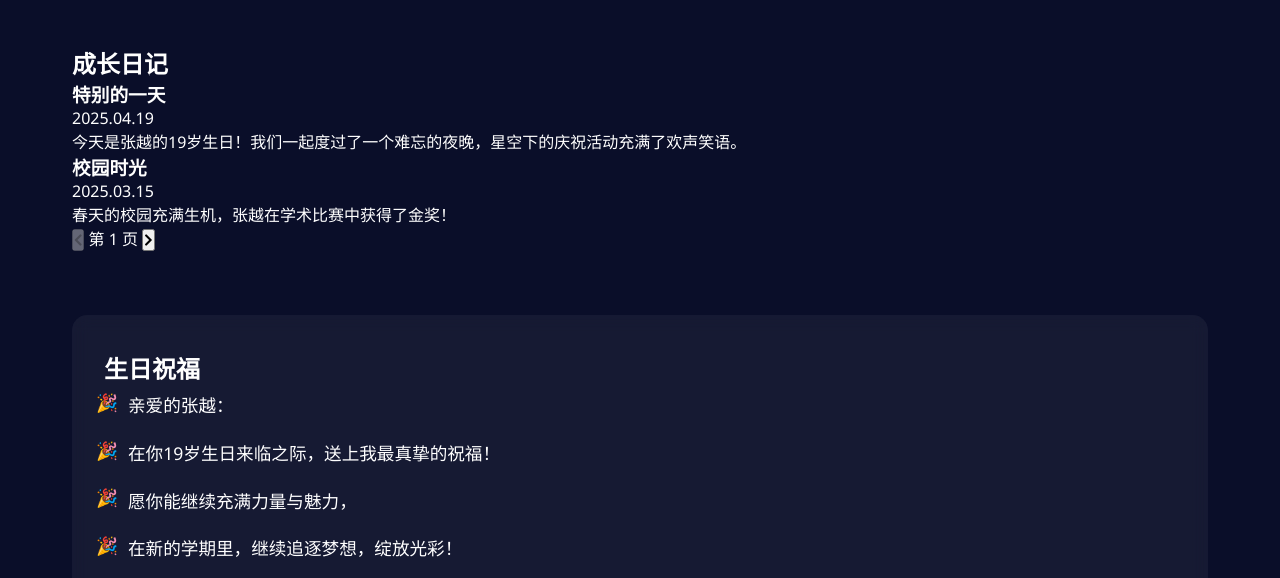
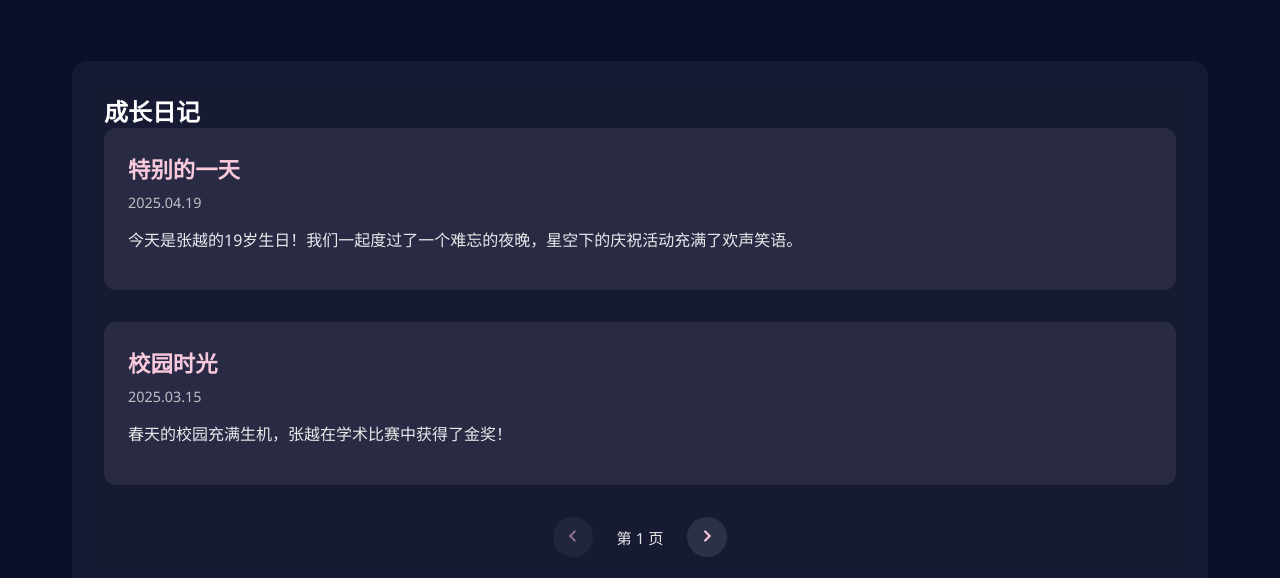
Before and after one commit to Wzdhehe/YUE, a plain HTML site: page index.html in a window 1280 px wide. Shown: the part 1090-1668 px from the top of the page. Drawn offline with Linux system fonts and the light colour scheme.

Commit message:
Update style.css

```diff
--- a/style.css
+++ b/style.css
@@ -424,3 +424,108 @@ header {
   0%, 100% { transform: translateY(0); }
   50% { transform: translateY(-10px); }
 }
+/* 添加在原有CSS最后 */
+/* ========== 日记模块 ========== */
+.diary-section {
+  margin: 4rem 0;
+  padding: 2rem;
+  position: relative;
+}
+
+.diary-section::before {
+  content: '';
+  position: absolute;
+  inset: 0;
+  background: rgba(255, 255, 255, 0.05);
+  backdrop-filter: blur(12px);
+  border-radius: 15px;
+  z-index: -1;
+}
+
+.diary-entries {
+  display: grid;
+  gap: 2rem;
+}
+
+.diary-entry {
+  background: rgba(255,255,255,0.08);
+  padding: 1.5rem;
+  border-radius: 12px;
+  backdrop-filter: blur(8px);
+  transition: transform 0.3s ease;
+  display: none; /* 初始隐藏 */
+}
+
+.diary-entry:nth-child(-n+3) {
+  display: block; /* 默认显示前3篇 */
+}
+
+.diary-entry:hover {
+  transform: translateY(-3px);
+}
+
+.diary-title {
+  color: var(--primary);
+  margin-bottom: 0.5rem;
+  font-size: 1.4rem;
+}
+
+.diary-date {
+  font-size: 0.9rem;
+  color: rgba(255,255,255,0.7);
+  margin-bottom: 1rem;
+}
+
+.diary-content {
+  line-height: 1.6;
+  color: rgba(255,255,255,0.9);
+}
+
+.diary-content p {
+  margin-bottom: 0.8rem;
+}
+
+/* 分页控件 */
+.pagination-controls {
+  display: flex;
+  justify-content: center;
+  align-items: center;
+  gap: 1.5rem;
+  margin-top: 2rem;
+}
+
+.pagination-btn {
+  background: rgba(255,255,255,0.1);
+  border: none;
+  color: var(--primary);
+  width: 40px;
+  height: 40px;
+  border-radius: 50%;
+  cursor: pointer;
+  transition: all 0.3s ease;
+  display: flex;
+  align-items: center;
+  justify-content: center;
+}
+
+.pagination-btn:hover {
+  background: rgba(255,255,255,0.2);
+  transform: scale(1.1);
+}
+
+.pagination-btn:disabled {
+  opacity: 0.5;
+  cursor: not-allowed;
+  transform: none;
+}
+
+.page-indicator {
+  font-size: 0.95rem;
+  color: rgba(255,255,255,0.9);
+}
+
+@media (max-width: 768px) {
+  .diary-entry {
+    padding: 1rem;
+  }
+}
```
